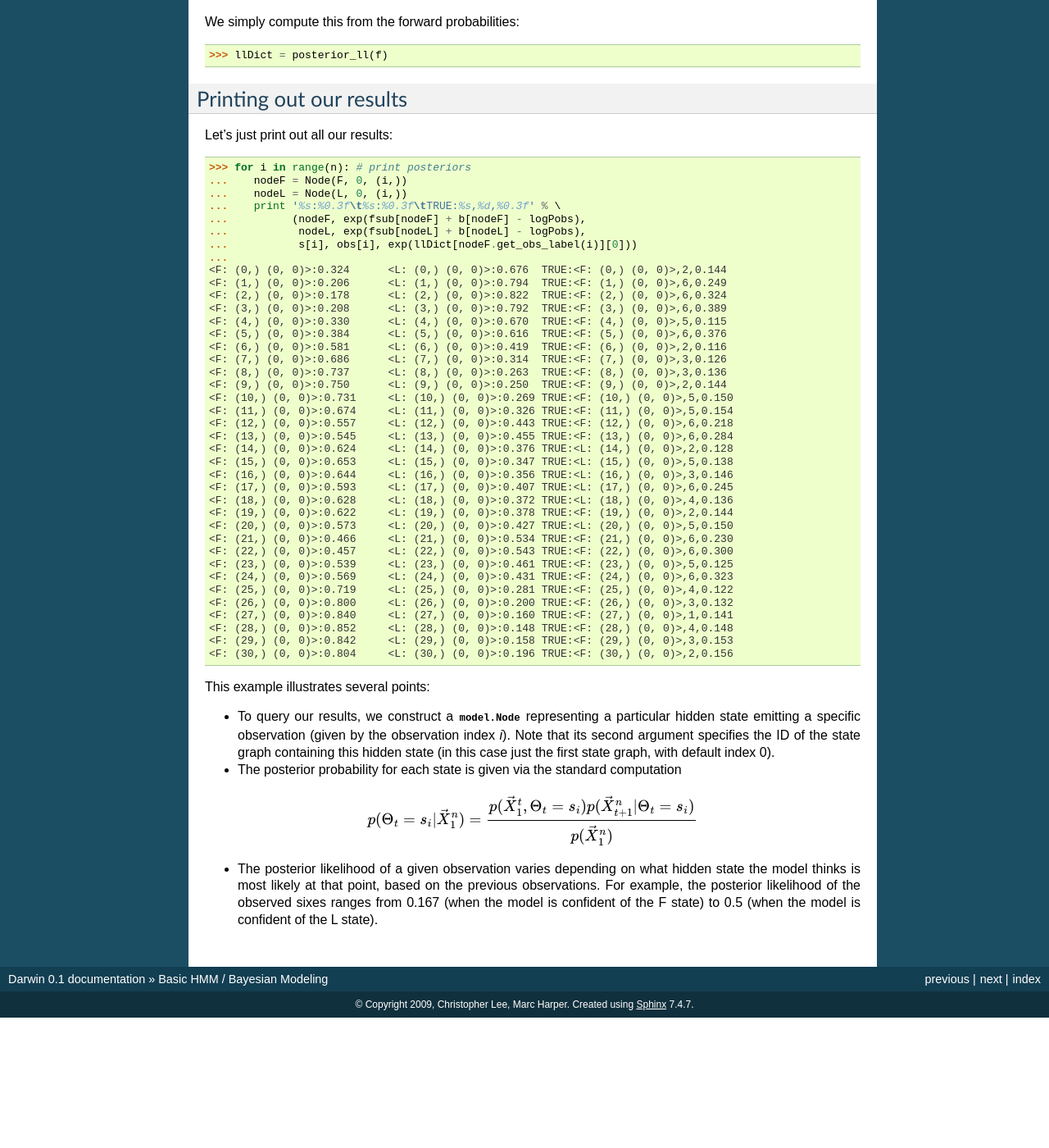
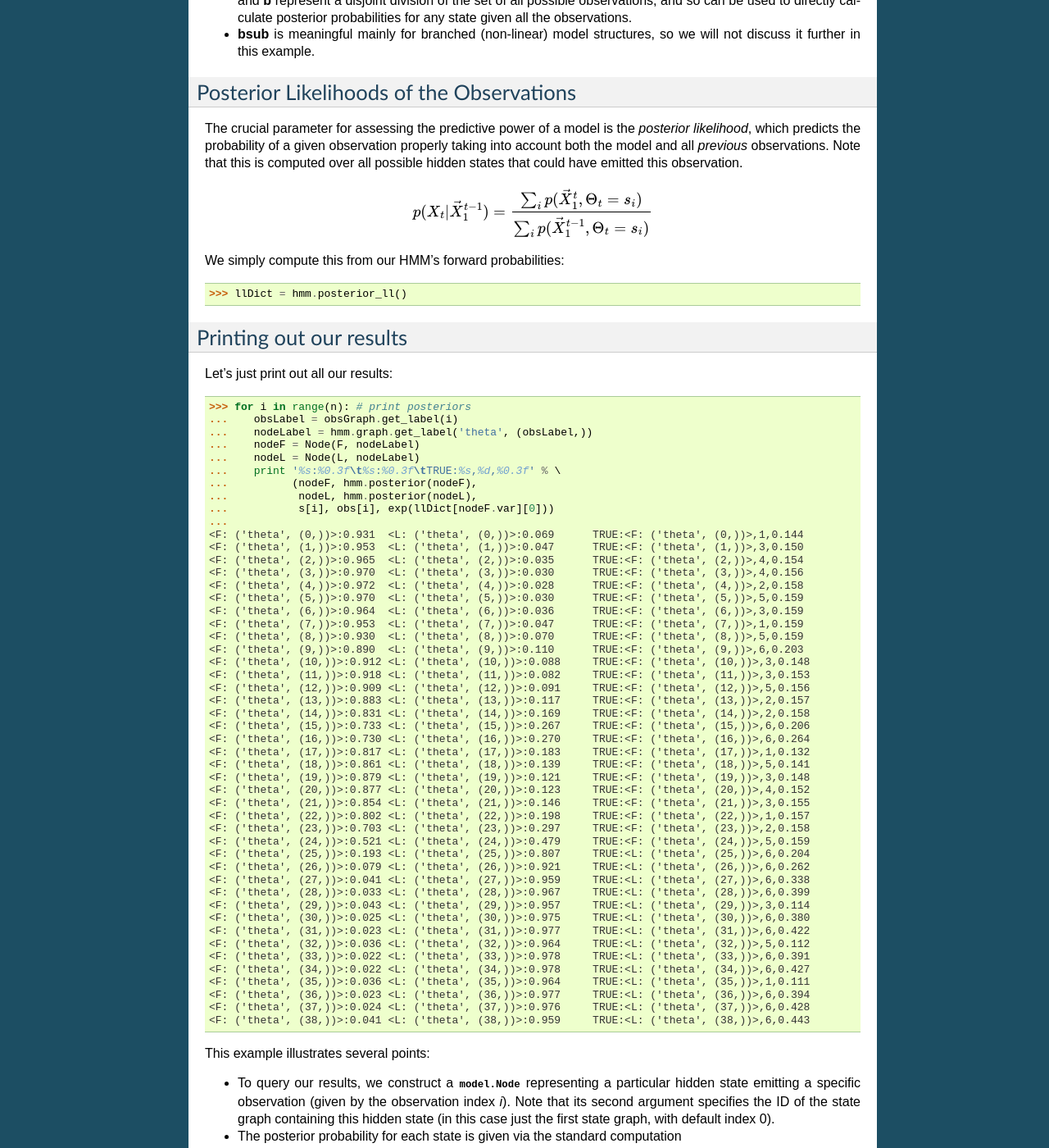
Before and after one commit to cjlee112/darwin, a Sphinx documentation site: the page built from doc/tutorials/model.rst, in a window 1280 px wide and 1400 px high, scrolled down 2249 px. Shown: the whole window at 82% size. Built offline with Sphinx 7.4.7, drawn with Linux system fonts in a browser that asks for light colours; before the commit the page ends 3490 px from its top, so only the background shows below that; some of the changed text lies outside the part shown.

Commit message:
updated basic HMM tutorial to reflect new interface

```diff
--- a/doc/tutorials/model.rst
+++ b/doc/tutorials/model.rst
@@ -37,28 +40,13 @@
 observation).  Note that its first argument is just the name assigned
 to the state.
 
-Next we just construct the :class:`model.StateGraph` specifying the
-allowed transitions::
+The STOP State
+^^^^^^^^^^^^^^
 
-    >>> sg = StateGraph({F:{F:0.95, L:0.05}, L:{F:0.1, L:0.9}})
-
-i.e. there is a 5% probability of transitioning from F to L, but
-a 10% probability of transition back from L to F.
-
-To enable complete control over how the HMM is traversed, it's customary
-to specify the *prior* probabilities of the states (i.e. for the very
-first hidden state in the HMM) as a "transition probability" from the
-"START" state.  In darwin we construct this as another state graph
-that provides transitions from the special "START" state, which is just
-specified using the string `'START'`::
-
-    >>> prior = StateGraph({'START':{F:2./3., L:1./3.}})
-
-Finally, we specify how the path can exit the HMM, by providing a state
-graph with transitions to the special "STOP" state::
+To specify how the path can exit the HMM, we create a special "STOP"
+state::
 
     >>> stop = LinearStateStop()
-    >>> term = StateGraph({F:{stop:1.}, L:{stop:1.}})
 
 "STOP" transitions generally follow one of two possible patterns:
 
@@ -81,22 +69,58 @@
 
 We follow the first model here.
 
+Building the State Graph
+^^^^^^^^^^^^^^^^^^^^^^^^
+
+Next we just construct the :class:`model.StateGraph` specifying the
+allowed transitions::
+
+    >>> sg = StateGraph({F:{F:0.95, L:0.05, stop:1.},
+                         L:{F:0.1, L:0.9, stop:1.}})
+
+i.e. there is a 5% probability of transitioning from F to L, but
+a 10% probability of transition back from L to F.  Note that the
+transitions to F and L sum to 100%.  Note also that under the
+*fixed-length sequence* model, the probability of transition to
+*stop* is 0 until the **end** of the sequence, at which point it
+becomes 100%.
+
+Finally, to enable complete control over how the HMM is traversed,
+it's customary
+to specify the *prior* probabilities of the states (i.e. for the very
+first hidden state in the HMM) as a "transition probability" from the
+"START" state.  In darwin we construct this as another state graph
+that provides transitions from the special "START" state, which is just
+specified using the string `'START'`::
+
+    >>> prior = StateGraph({'START':{F:2./3., L:1./3.}})
+
+
 Generating simulated observations
 ---------------------------------
 
 We first construct our HMM as a composite of these three state graphs::
 
-    >>> dg = BasicHMM(sg, prior, term)
+    >>> hmm = Model(LabelGraph({'theta':{'theta':sg}, 'START':{'theta':prior}}))
 
-We use its simulate_seq() method to generate a sequence of states
-and obserations via simulation::
+We have created a single variable labelled `theta` that follows
+the states and transitions specified by our state graph `sg`.
+We also specified the `prior` transitions from `START` to `theta`.
 
-    >>> s,obs = dg.simulate_seq(n)
+We can now use the HMM's simulate_seq() method to generate a
+sequence of 100 states and observations via simulation::
+
+    >>> s,obs = hmm.simulate_seq(100)
 
 Prior to performing Bayesian inference on this set of observations,
-we must index our observations for fast look-up::
+we must transform them into a graph structure (in the standard
+Pygr format of a dictionary of the form {srcLabel:{destLabel:obs}}
+where srcLabel and destLabel are :class:`model.ObsLabel` and
+obs is a tuple of one or more observations.  For a linear sequence
+of observations, we can just use the convenience class
+:class:`model.ObsSequence` to construct this graph for us::
 
-    >>> obsDict = obs_sequence(0, obs)
+    >>> obsGraph = ObsSequence(obs)
 
 Bayesian inference on the HMM observations
 ------------------------------------------
@@ -104,10 +128,10 @@
 Inference on the possible hidden states is computed using the
 *forward-backward algorithm*::
 
-    >>> f, b, fsub, bsub, ll = dg.calc_fb(obsDict)
-    >>> logPobs = b[START]
+    >>> logPobs = hmm.calc_fb((obsGraph,))
 
-This computes several things (stored in log-probability format,
+This computes several things (stored as attributes on the
+`hmm` object, in log-probability format,
 as a dictionary whose keys are all possible hidden state values in
 the HMM):
 
@@ -144,9 +168,9 @@
 
 .. math:: p(X_t|\vec{X}_1^{t-1})=\frac{\sum_i{p(\vec{X}_1^t,\Theta_t=s_i)}}{\sum_i{p(\vec{X}_1^{t-1},\Theta_t=s_i)}}
 
-We simply compute this from the forward probabilities::
+We simply compute this from our HMM's forward probabilities::
 
-    >>> llDict = posterior_ll(f)
+    >>> llDict = hmm.posterior_ll()
 
 Printing out our results
 ------------------------
@@ -154,44 +178,54 @@
 Let's just print out all our results::
 
     >>> for i in range(n): # print posteriors
-    ...    nodeF = Node(F, 0, (i,))
-    ...    nodeL = Node(L, 0, (i,))
+    ...    obsLabel = obsGraph.get_label(i)
+    ...    nodeLabel = hmm.graph.get_label('theta', (obsLabel,))
+    ...    nodeF = Node(F, nodeLabel)
+    ...    nodeL = Node(L, nodeLabel)
     ...    print '%s:%0.3f\t%s:%0.3f\tTRUE:%s,%d,%0.3f' % \
-    ...          (nodeF, exp(fsub[nodeF] + b[nodeF] - logPobs),
-    ...           nodeL, exp(fsub[nodeL] + b[nodeL] - logPobs),
-    ...           s[i], obs[i], exp(llDict[nodeF.get_obs_label(i)][0]))
+    ...          (nodeF, hmm.posterior(nodeF),
+    ...           nodeL, hmm.posterior(nodeL),
+    ...           s[i], obs[i], exp(llDict[nodeF.var][0]))
     ...
-    <F: (0,) (0, 0)>:0.324	<L: (0,) (0, 0)>:0.676	TRUE:<F: (0,) (0, 0)>,2,0.144
-    <F: (1,) (0, 0)>:0.206	<L: (1,) (0, 0)>:0.794	TRUE:<F: (1,) (0, 0)>,6,0.249
-    <F: (2,) (0, 0)>:0.178	<L: (2,) (0, 0)>:0.822	TRUE:<F: (2,) (0, 0)>,6,0.324
-    <F: (3,) (0, 0)>:0.208	<L: (3,) (0, 0)>:0.792	TRUE:<F: (3,) (0, 0)>,6,0.389
-    <F: (4,) (0, 0)>:0.330	<L: (4,) (0, 0)>:0.670	TRUE:<F: (4,) (0, 0)>,5,0.115
-    <F: (5,) (0, 0)>:0.384	<L: (5,) (0, 0)>:0.616	TRUE:<F: (5,) (0, 0)>,6,0.376
-    <F: (6,) (0, 0)>:0.581	<L: (6,) (0, 0)>:0.419	TRUE:<F: (6,) (0, 0)>,2,0.116
-    <F: (7,) (0, 0)>:0.686	<L: (7,) (0, 0)>:0.314	TRUE:<F: (7,) (0, 0)>,3,0.126
-    <F: (8,) (0, 0)>:0.737	<L: (8,) (0, 0)>:0.263	TRUE:<F: (8,) (0, 0)>,3,0.136
-    <F: (9,) (0, 0)>:0.750	<L: (9,) (0, 0)>:0.250	TRUE:<F: (9,) (0, 0)>,2,0.144
-    <F: (10,) (0, 0)>:0.731	<L: (10,) (0, 0)>:0.269	TRUE:<F: (10,) (0, 0)>,5,0.150
-    <F: (11,) (0, 0)>:0.674	<L: (11,) (0, 0)>:0.326	TRUE:<F: (11,) (0, 0)>,5,0.154
-    <F: (12,) (0, 0)>:0.557	<L: (12,) (0, 0)>:0.443	TRUE:<F: (12,) (0, 0)>,6,0.218
-    <F: (13,) (0, 0)>:0.545	<L: (13,) (0, 0)>:0.455	TRUE:<F: (13,) (0, 0)>,6,0.284
-    <F: (14,) (0, 0)>:0.624	<L: (14,) (0, 0)>:0.376	TRUE:<L: (14,) (0, 0)>,2,0.128
-    <F: (15,) (0, 0)>:0.653	<L: (15,) (0, 0)>:0.347	TRUE:<L: (15,) (0, 0)>,5,0.138
-    <F: (16,) (0, 0)>:0.644	<L: (16,) (0, 0)>:0.356	TRUE:<L: (16,) (0, 0)>,3,0.146
-    <F: (17,) (0, 0)>:0.593	<L: (17,) (0, 0)>:0.407	TRUE:<L: (17,) (0, 0)>,6,0.245
-    <F: (18,) (0, 0)>:0.628	<L: (18,) (0, 0)>:0.372	TRUE:<L: (18,) (0, 0)>,4,0.136
-    <F: (19,) (0, 0)>:0.622	<L: (19,) (0, 0)>:0.378	TRUE:<F: (19,) (0, 0)>,2,0.144
-    <F: (20,) (0, 0)>:0.573	<L: (20,) (0, 0)>:0.427	TRUE:<L: (20,) (0, 0)>,5,0.150
-    <F: (21,) (0, 0)>:0.466	<L: (21,) (0, 0)>:0.534	TRUE:<F: (21,) (0, 0)>,6,0.230
-    <F: (22,) (0, 0)>:0.457	<L: (22,) (0, 0)>:0.543	TRUE:<F: (22,) (0, 0)>,6,0.300
-    <F: (23,) (0, 0)>:0.539	<L: (23,) (0, 0)>:0.461	TRUE:<F: (23,) (0, 0)>,5,0.125
-    <F: (24,) (0, 0)>:0.569	<L: (24,) (0, 0)>:0.431	TRUE:<F: (24,) (0, 0)>,6,0.323
-    <F: (25,) (0, 0)>:0.719	<L: (25,) (0, 0)>:0.281	TRUE:<F: (25,) (0, 0)>,4,0.122
-    <F: (26,) (0, 0)>:0.800	<L: (26,) (0, 0)>:0.200	TRUE:<F: (26,) (0, 0)>,3,0.132
-    <F: (27,) (0, 0)>:0.840	<L: (27,) (0, 0)>:0.160	TRUE:<F: (27,) (0, 0)>,1,0.141
-    <F: (28,) (0, 0)>:0.852	<L: (28,) (0, 0)>:0.148	TRUE:<F: (28,) (0, 0)>,4,0.148
-    <F: (29,) (0, 0)>:0.842	<L: (29,) (0, 0)>:0.158	TRUE:<F: (29,) (0, 0)>,3,0.153
-    <F: (30,) (0, 0)>:0.804	<L: (30,) (0, 0)>:0.196	TRUE:<F: (30,) (0, 0)>,2,0.156
+    <F: ('theta', (0,))>:0.931	<L: ('theta', (0,))>:0.069	TRUE:<F: ('theta', (0,))>,1,0.144
+    <F: ('theta', (1,))>:0.953	<L: ('theta', (1,))>:0.047	TRUE:<F: ('theta', (1,))>,3,0.150
+    <F: ('theta', (2,))>:0.965	<L: ('theta', (2,))>:0.035	TRUE:<F: ('theta', (2,))>,4,0.154
+    <F: ('theta', (3,))>:0.970	<L: ('theta', (3,))>:0.030	TRUE:<F: ('theta', (3,))>,4,0.156
+    <F: ('theta', (4,))>:0.972	<L: ('theta', (4,))>:0.028	TRUE:<F: ('theta', (4,))>,2,0.158
+    <F: ('theta', (5,))>:0.970	<L: ('theta', (5,))>:0.030	TRUE:<F: ('theta', (5,))>,5,0.159
+    <F: ('theta', (6,))>:0.964	<L: ('theta', (6,))>:0.036	TRUE:<F: ('theta', (6,))>,3,0.159
+    <F: ('theta', (7,))>:0.953	<L: ('theta', (7,))>:0.047	TRUE:<F: ('theta', (7,))>,1,0.159
+    <F: ('theta', (8,))>:0.930	<L: ('theta', (8,))>:0.070	TRUE:<F: ('theta', (8,))>,5,0.159
+    <F: ('theta', (9,))>:0.890	<L: ('theta', (9,))>:0.110	TRUE:<F: ('theta', (9,))>,6,0.203
+    <F: ('theta', (10,))>:0.912	<L: ('theta', (10,))>:0.088	TRUE:<F: ('theta', (10,))>,3,0.148
+    <F: ('theta', (11,))>:0.918	<L: ('theta', (11,))>:0.082	TRUE:<F: ('theta', (11,))>,3,0.153
+    <F: ('theta', (12,))>:0.909	<L: ('theta', (12,))>:0.091	TRUE:<F: ('theta', (12,))>,5,0.156
+    <F: ('theta', (13,))>:0.883	<L: ('theta', (13,))>:0.117	TRUE:<F: ('theta', (13,))>,2,0.157
+    <F: ('theta', (14,))>:0.831	<L: ('theta', (14,))>:0.169	TRUE:<F: ('theta', (14,))>,2,0.158
+    <F: ('theta', (15,))>:0.733	<L: ('theta', (15,))>:0.267	TRUE:<F: ('theta', (15,))>,6,0.206
+    <F: ('theta', (16,))>:0.730	<L: ('theta', (16,))>:0.270	TRUE:<F: ('theta', (16,))>,6,0.264
+    <F: ('theta', (17,))>:0.817	<L: ('theta', (17,))>:0.183	TRUE:<F: ('theta', (17,))>,1,0.132
+    <F: ('theta', (18,))>:0.861	<L: ('theta', (18,))>:0.139	TRUE:<F: ('theta', (18,))>,5,0.141
+    <F: ('theta', (19,))>:0.879	<L: ('theta', (19,))>:0.121	TRUE:<F: ('theta', (19,))>,3,0.148
+    <F: ('theta', (20,))>:0.877	<L: ('theta', (20,))>:0.123	TRUE:<F: ('theta', (20,))>,4,0.152
+    <F: ('theta', (21,))>:0.854	<L: ('theta', (21,))>:0.146	TRUE:<F: ('theta', (21,))>,3,0.155
+    <F: ('theta', (22,))>:0.802	<L: ('theta', (22,))>:0.198	TRUE:<F: ('theta', (22,))>,1,0.157
+    <F: ('theta', (23,))>:0.703	<L: ('theta', (23,))>:0.297	TRUE:<F: ('theta', (23,))>,2,0.158
+    <F: ('theta', (24,))>:0.521	<L: ('theta', (24,))>:0.479	TRUE:<F: ('theta', (24,))>,5,0.159
+    <F: ('theta', (25,))>:0.193	<L: ('theta', (25,))>:0.807	TRUE:<L: ('theta', (25,))>,6,0.204
+    <F: ('theta', (26,))>:0.079	<L: ('theta', (26,))>:0.921	TRUE:<L: ('theta', (26,))>,6,0.262
+    <F: ('theta', (27,))>:0.041	<L: ('theta', (27,))>:0.959	TRUE:<L: ('theta', (27,))>,6,0.338
+    <F: ('theta', (28,))>:0.033	<L: ('theta', (28,))>:0.967	TRUE:<L: ('theta', (28,))>,6,0.399
+    <F: ('theta', (29,))>:0.043	<L: ('theta', (29,))>:0.957	TRUE:<L: ('theta', (29,))>,3,0.114
+    <F: ('theta', (30,))>:0.025	<L: ('theta', (30,))>:0.975	TRUE:<L: ('theta', (30,))>,6,0.380
+    <F: ('theta', (31,))>:0.023	<L: ('theta', (31,))>:0.977	TRUE:<L: ('theta', (31,))>,6,0.422
+    <F: ('theta', (32,))>:0.036	<L: ('theta', (32,))>:0.964	TRUE:<L: ('theta', (32,))>,5,0.112
+    <F: ('theta', (33,))>:0.022	<L: ('theta', (33,))>:0.978	TRUE:<L: ('theta', (33,))>,6,0.391
+    <F: ('theta', (34,))>:0.022	<L: ('theta', (34,))>:0.978	TRUE:<L: ('theta', (34,))>,6,0.427
+    <F: ('theta', (35,))>:0.036	<L: ('theta', (35,))>:0.964	TRUE:<L: ('theta', (35,))>,1,0.111
+    <F: ('theta', (36,))>:0.023	<L: ('theta', (36,))>:0.977	TRUE:<L: ('theta', (36,))>,6,0.394
+    <F: ('theta', (37,))>:0.024	<L: ('theta', (37,))>:0.976	TRUE:<L: ('theta', (37,))>,6,0.428
+    <F: ('theta', (38,))>:0.041	<L: ('theta', (38,))>:0.959	TRUE:<L: ('theta', (38,))>,6,0.443
 
 This example illustrates several points:
 
```
Also changed, not shown: other parts of doc/tutorials/model.rst (+3 -0 lines), 1 other file.
